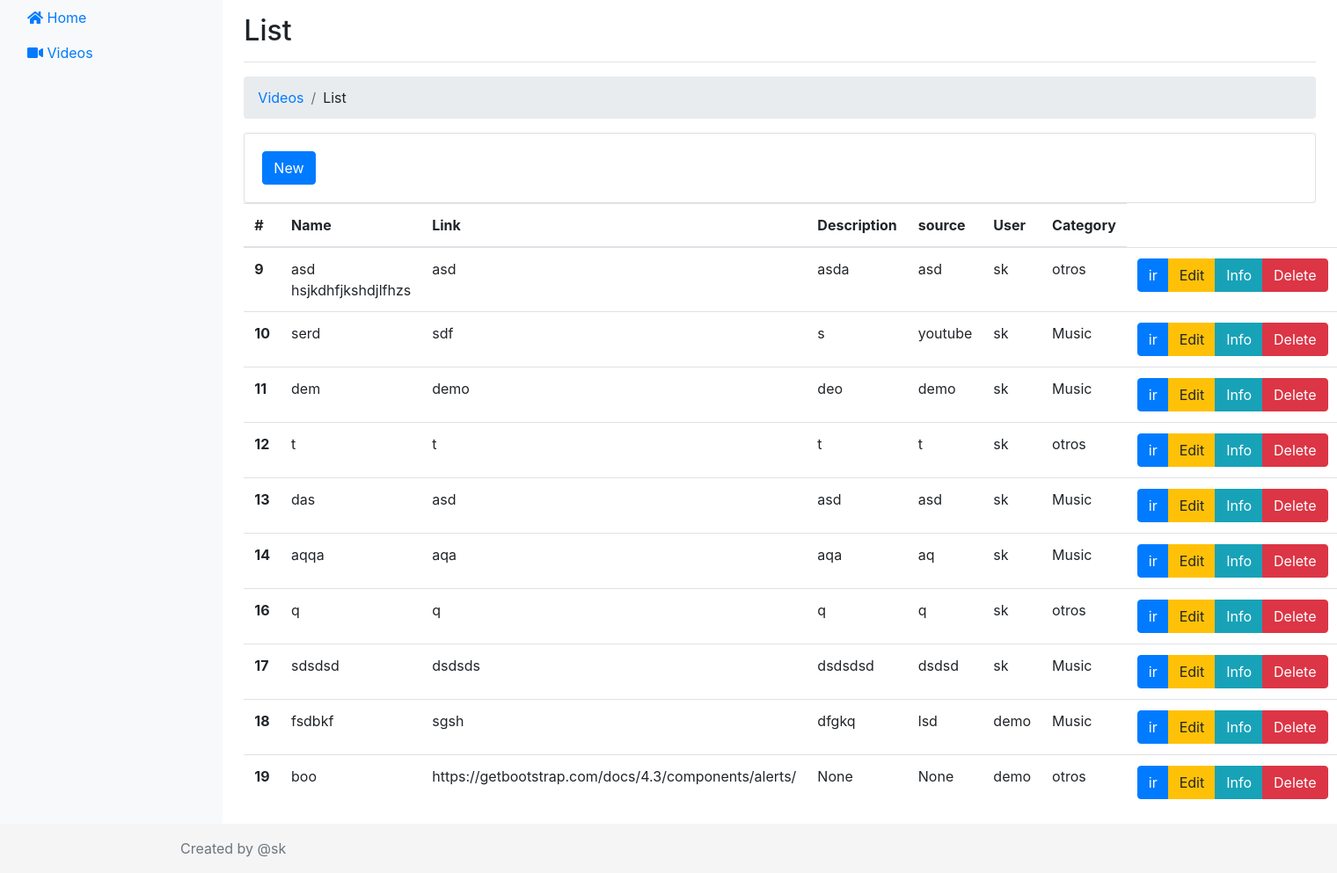
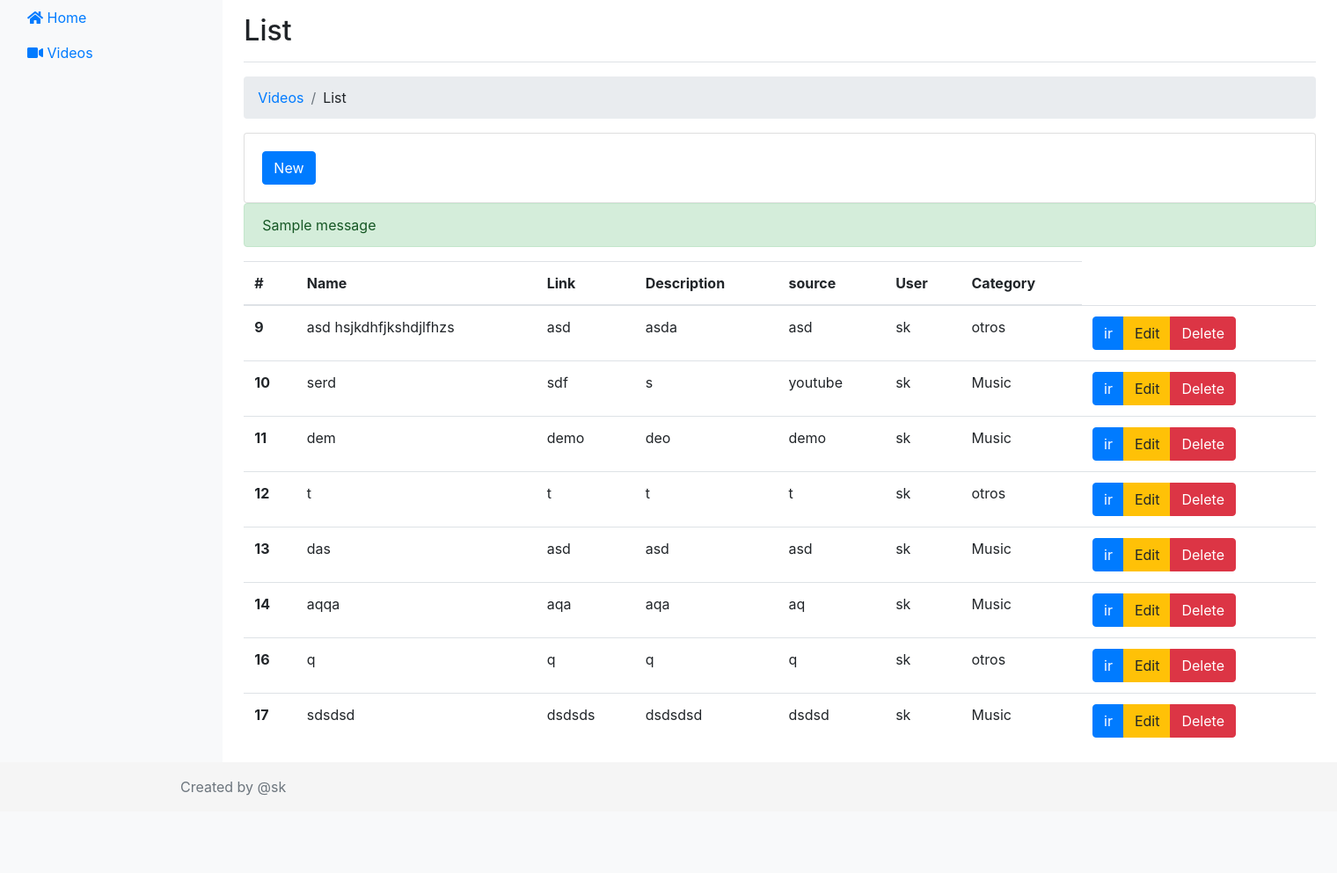
Before and after one commit to Sockramx/linkiew_test, a Django app: page /videos/list/ in a window 1520 px wide. Shown: the part 56-1049 px from the top of the page at 88% size. After the commit the page ends 961 px from the top, so only its background shows below. Run offline with Django 3.2, Linux system fonts and the light colour scheme; a user stored in the database is signed in; data comes from the database, SQL or seed files in the repository; both versions use the stored data as it was after the commit; one stand-in notice (Sample message) is shown; some libraries are stand-ins or nearby versions.

Commit message:
delete and messages ok

```diff
--- a/link/lvideos/urls.py
+++ b/link/lvideos/urls.py
@@ -7,5 +7,5 @@ urlpatterns = [
     path('list/', list, name='list'),
     path('create/', create, name='create'),
     path('edit/<int:video_id>', edit, name='edit'),
-    path('delete/', delete, name='delete'),
+    path('delete/<int:video_id>', delete, name='delete'),
 ]
--- a/link/lvideos/views.py
+++ b/link/lvideos/views.py
@@ -1,5 +1,7 @@
+from django.contrib import messages
+from django.shortcuts import render, redirect
 from django.contrib.auth.decorators import login_required
-from django.shortcuts import render, redirect
+
 
 from .models import Video
 from lvideos.forms import VideoModelForm
@@ -12,7 +14,7 @@ def home(request):
 @login_required(login_url='login')
 def list(request):
     title = 'List'
-    obj = Video.objects.all()
+    obj = Video.objects.filter(user=request.user)
 
     context = {
         'title': title,
@@ -29,7 +31,10 @@ def create(request):
         form = VideoModelForm(request.POST)
         if form.is_valid():
             form.save()
-        return redirect('videos:list')
+            messages.success(request, 'Item created success')
+            return redirect('videos:list')
+        else:
+            messages.success(request, 'Error, item no save')
     else:
         form = VideoModelForm()
 
@@ -49,20 +54,25 @@ def edit(request, video_id):
     if form.is_valid():
         instance = form.save(commit=False)
         instance.save()
-        print('mensaje guardado')
+        messages.success(request, 'Item update success')
         return redirect('videos:list')
+    else:
+        messages.success(request, 'Item no save')
+
 
     context = {
         'title': title,
-        #'instance': instance,
         'form': form,
     }
     return render(request, 'lvideos/edit.html', context)
 
 
 @login_required(login_url='login')
-def delete(request):
+def delete(request, video_id):
     title = 'Delete'
+    instance = Video.objects.get(id=video_id)
+    instance.delete()
+    messages.warning(request, 'Message delete success')
 
     context = {
         'title': title,
--- a/link/templates/layout.html
+++ b/link/templates/layout.html
@@ -50,11 +50,6 @@
         <input type="text" id="inputEmail" class="form-control" name="username" placeholder="User" required autofocus>
         <label for="inputPassword" class="sr-only">Password</label>
         <input type="password" id="inputPassword" class="form-control" name="password" placeholder="Password" required>
-        <div class="checkbox mb-3">
-            <label>
-                <input type="checkbox" value="remember-me"> Remember me
-            </label>
-        </div>
         <button class="btn btn-lg btn-primary btn-block" type="submit">Sign in</button>
         <p class="mt-5 mb-3 text-muted">&copy; 2017-2019</p>
     </form>
--- a/link/templates/lvideos/list.html
+++ b/link/templates/lvideos/list.html
@@ -7,7 +7,7 @@
 </div>
 <nav aria-label="breadcrumb">
     <ol class="breadcrumb">
-        <li class="breadcrumb-item"><a href="#">Videos</a></li>
+        <li class="breadcrumb-item"><a href="{% url 'videos:list' %}">Videos</a></li>
         <li class="breadcrumb-item " aria-current="page">List</li>
     </ol>
 </nav>
@@ -19,6 +19,15 @@
         </div>
     </div>
 </div>
+
+{% if messages %}
+    {% for message in messages %}
+        <div class="alert alert-success" role="alert">
+            {% if message.level == DEFAULT_MESSAGE_LEVELS.ERROR %}Important: {% endif %}
+            {{ message }}
+        </div>
+    {% endfor %}
+{% endif %}
 
 <table class="table">
     <thead>
@@ -46,8 +55,7 @@
                 <div class="btn-group" role="group" aria-label="Basic example">
                     <a class="btn btn-primary" target="_blank" href="{{ video.link }}">ir</a>
                     <a class="btn btn-warning" href="{% url 'videos:edit' video.id  %}">Edit</a>
-                    <a class="btn btn-info" href="#">Info</a>
-                    <a class="btn btn-danger" href="{% url 'videos:delete' %}">Delete</a>
+                    <a class="btn btn-danger" href="{% url 'videos:delete' video.id %}">Delete</a>
                 </div>
             </td>
         </tr>
```
Also changed, not shown: link/templates/lvideos/create.html (+10 -1 lines), link/templates/lvideos/delete.html (+10 -1 lines), link/templates/lvideos/edit.html (+10 -1 lines), link/db.sqlite3, 1 other file.
